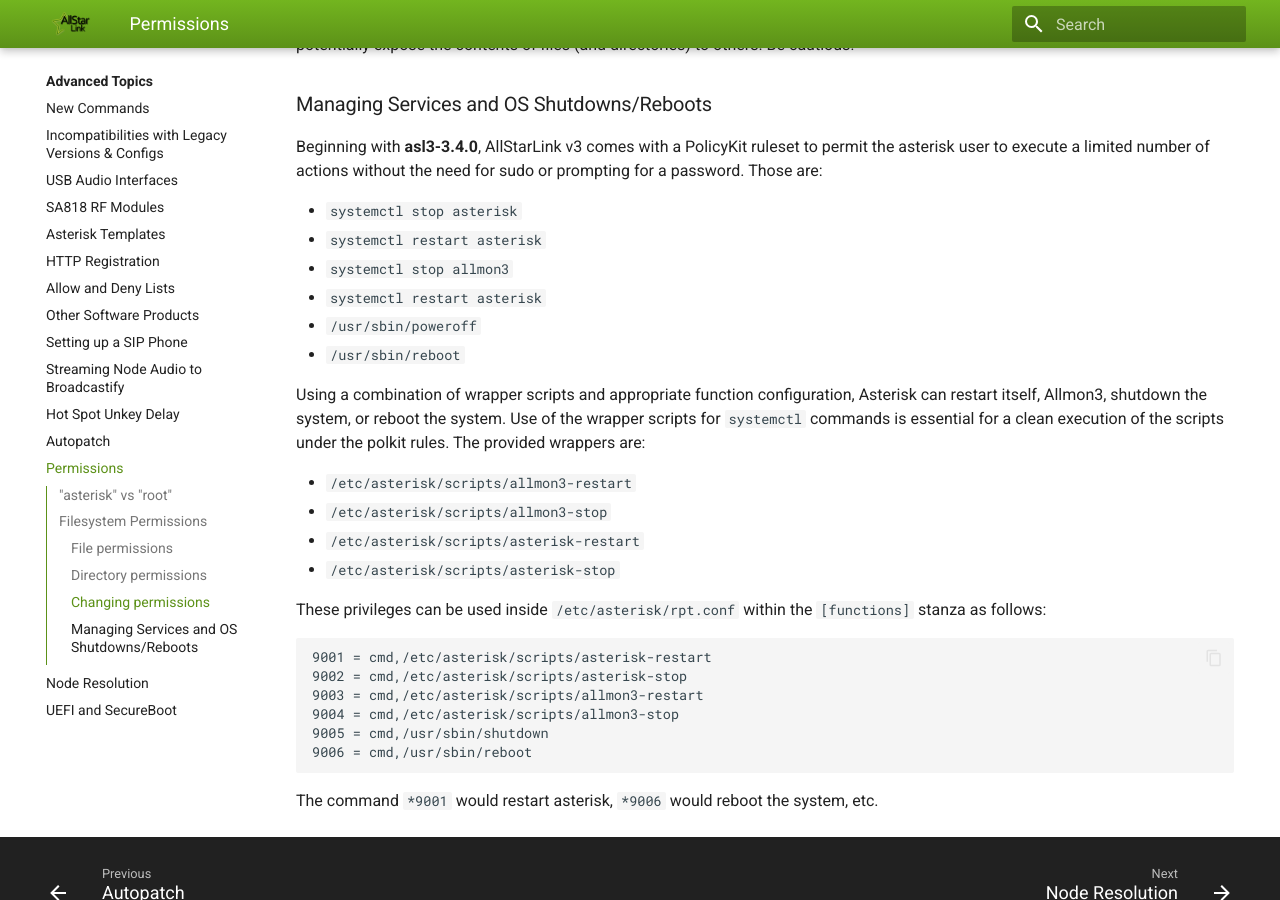
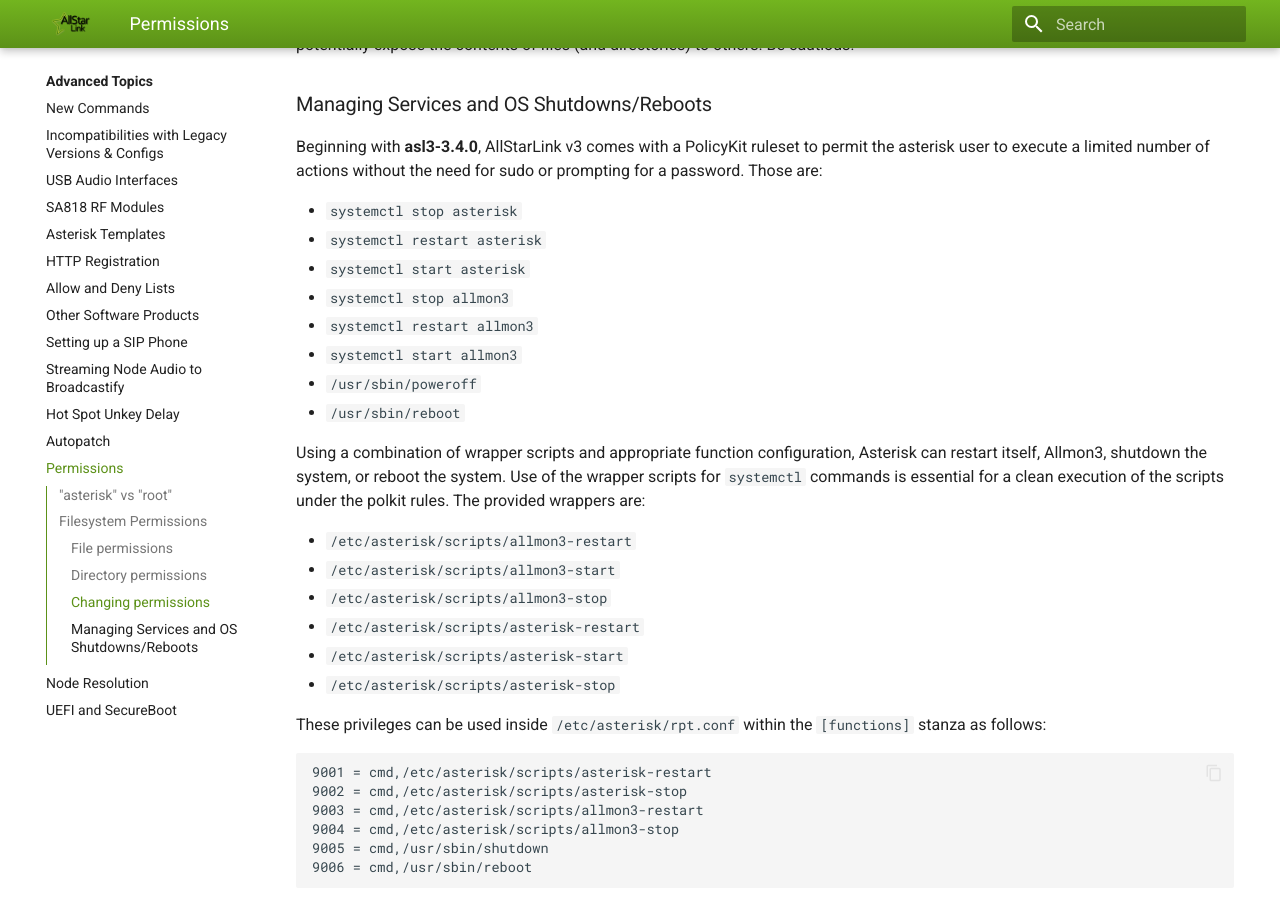
Before and after one commit to AllStarLink/ASL3-Manual, an MkDocs documentation site: the page built from docs/adv-topics/permissions.md, in a window 1280 px wide and 900 px high, scrolled down 2053 px. Built offline with MkDocs 1.6.1 and Material for MkDocs 9.7.7, drawn with Linux system fonts in a browser that asks for light colours.

Commit message:
fix typo, add starts

```diff
--- a/docs/adv-topics/permissions.md
+++ b/docs/adv-topics/permissions.md
@@ -93,8 +93,10 @@
 
 * `systemctl stop asterisk`
 * `systemctl restart asterisk`
+* `systemctl start asterisk`
 * `systemctl stop allmon3`
-* `systemctl restart asterisk`
+* `systemctl restart allmon3`
+* `systemctl start allmon3`
 * `/usr/sbin/poweroff`
 * `/usr/sbin/reboot`
 
@@ -105,8 +107,10 @@
 polkit rules. The provided wrappers are:
 
 * `/etc/asterisk/scripts/allmon3-restart`
+* `/etc/asterisk/scripts/allmon3-start`
 * `/etc/asterisk/scripts/allmon3-stop`
 * `/etc/asterisk/scripts/asterisk-restart`
+* `/etc/asterisk/scripts/asterisk-start`
 * `/etc/asterisk/scripts/asterisk-stop`
 
 These privileges can be used inside `/etc/asterisk/rpt.conf`
```
